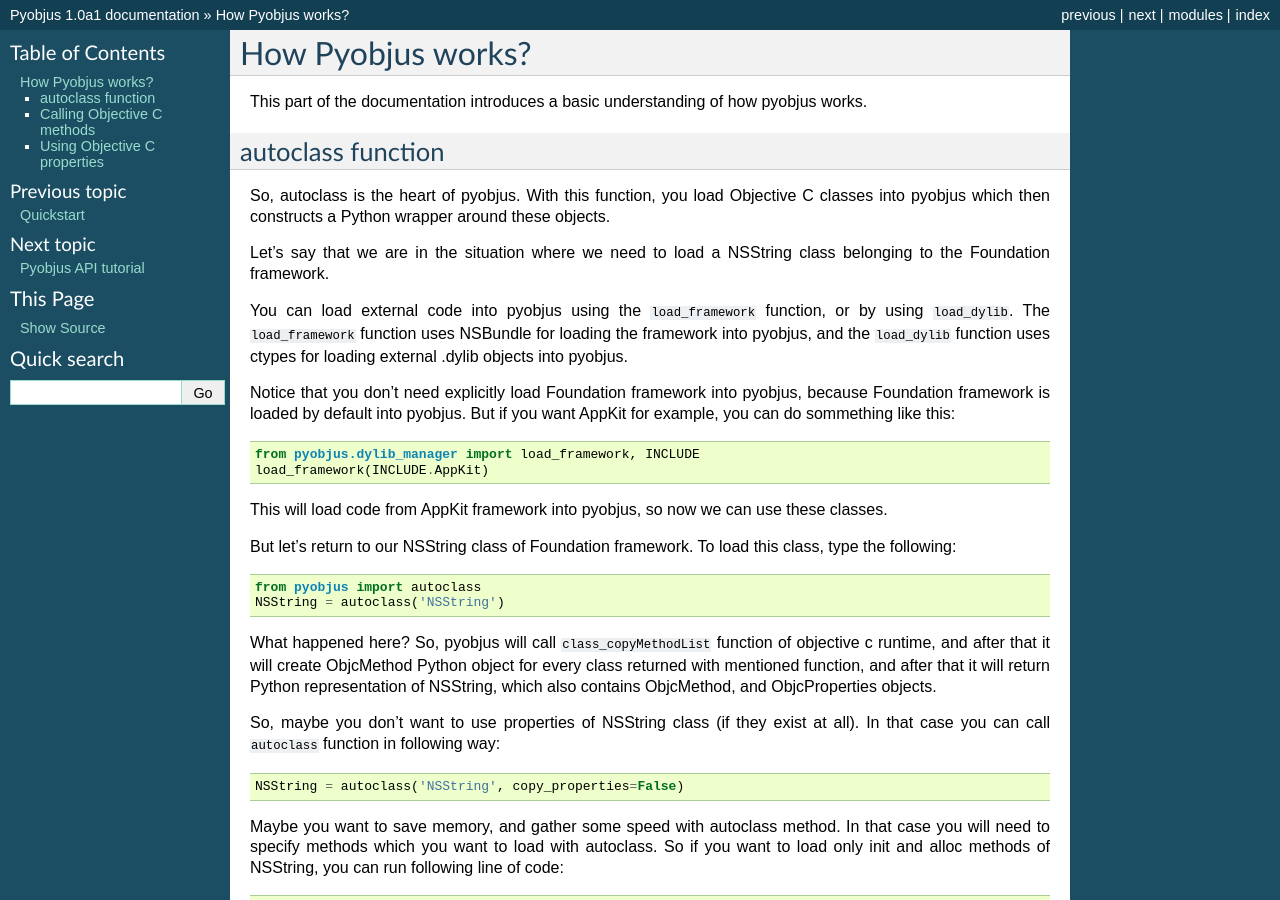
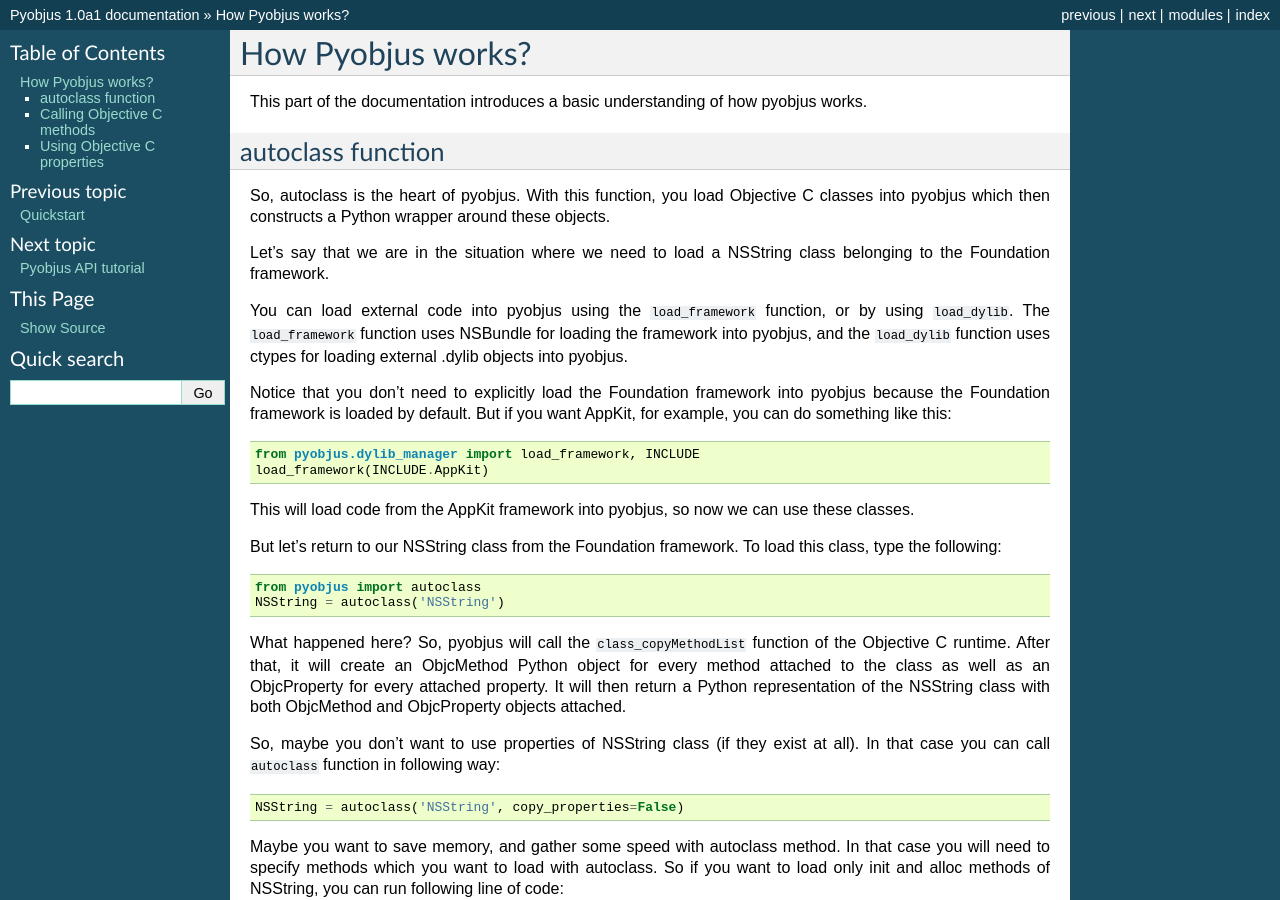
Before and after one commit to kivy/pyobjus, a Sphinx documentation site: the page built from docs/source/pyobjus_internal.rst, in a window 1280 px wide and 900 px high. Built offline with Sphinx 7.4.7, drawn with Linux system fonts in a browser that asks for light colours.

Commit message:
doc: expanded on pyobjus object construction

```diff
--- a/docs/source/pyobjus_internal.rst
+++ b/docs/source/pyobjus_internal.rst
@@ -23,19 +23,27 @@
 loading the framework into pyobjus, and the ``load_dylib`` function uses ctypes
 for loading external .dylib objects into pyobjus.
 
-Notice that you don't need explicitly load Foundation framework into pyobjus, because Foundation framework is loaded by default into pyobjus. But if you want AppKit for example, you can do sommething like this::
+Notice that you don't need to explicitly load the Foundation framework into
+pyobjus because the Foundation framework is loaded by default. But if you want
+AppKit, for example, you can do something like this::
 
     from pyobjus.dylib_manager import load_framework, INCLUDE
     load_framework(INCLUDE.AppKit)
 
-This will load code from AppKit framework into pyobjus, so now we can use these classes.
+This will load code from the AppKit framework into pyobjus, so now we can use
+these classes.
 
-But let's return to our NSString class of Foundation framework. To load this class, type the following::
+But let's return to our NSString class from the Foundation framework. To load
+this class, type the following::
 
     from pyobjus import autoclass
     NSString = autoclass('NSString')
 
-What happened here? So, pyobjus will call ``class_copyMethodList`` function of objective c runtime, and after that it will create ObjcMethod Python object for every class returned with mentioned function, and after that it will return Python representation of NSString, which also contains ObjcMethod, and ObjcProperties objects.
+What happened here? So, pyobjus will call the ``class_copyMethodList`` function
+of the Objective C runtime. After that, it will create an ObjcMethod Python
+object for every method attached to the class as well as an ObjcProperty for
+every attached property. It will then return a Python representation of the
+NSString class with both ObjcMethod and ObjcProperty objects attached.
 
 So, maybe you don't want to use properties of NSString class (if they exist at all). In that case you can call ``autoclass`` function in following way::
 
```
